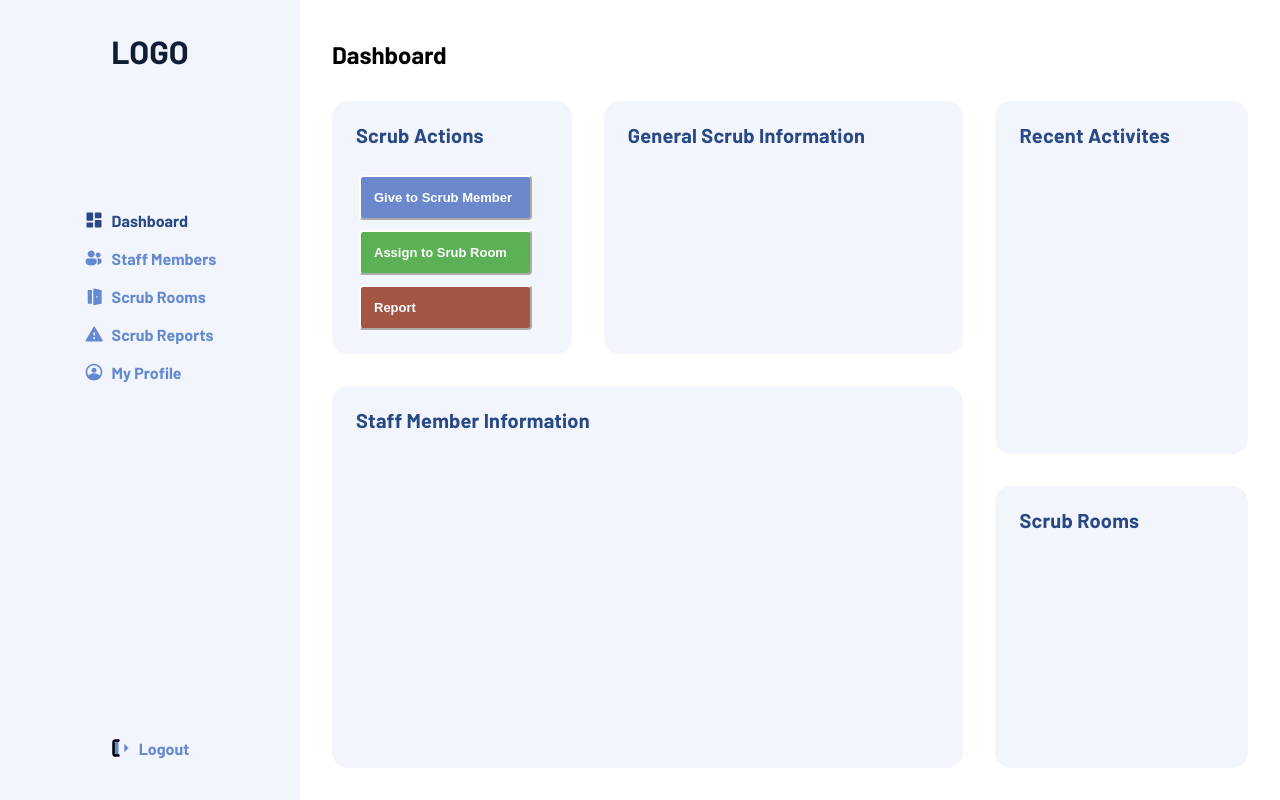
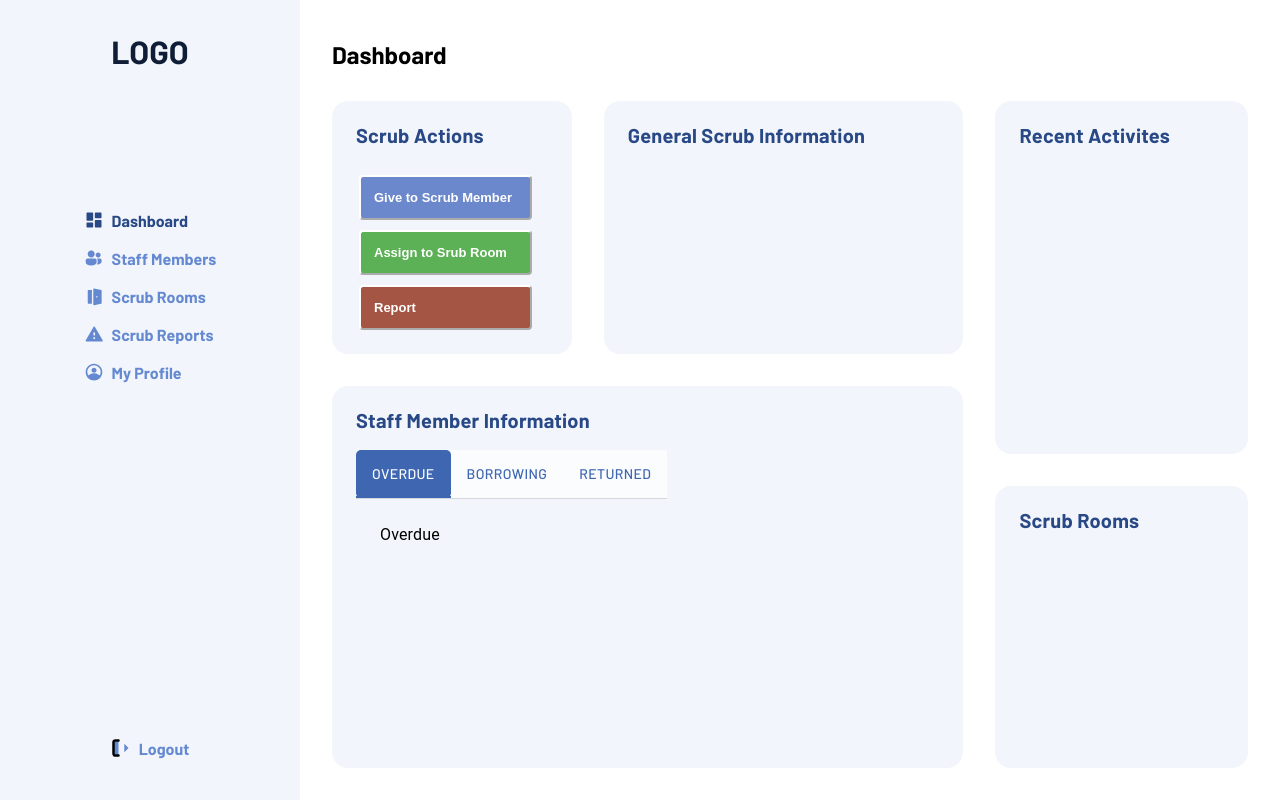
Before and after one commit to 1910653094/scrubs-project, a React (Create React App) app in the folder client/: page /h/dashboard in a window 1280 px wide. Built offline with nearby package versions, Linux system fonts and the light colour scheme.

Commit message:
I know still ugly but working

```diff
--- /dev/null
+++ b/client/src/components/DashboardComponents/RadioButtons.jsx
@@ -0,0 +1,69 @@
+import React from 'react';
+import PropTypes from 'prop-types';
+import Tabs from '@mui/material/Tabs';
+import Tab from '@mui/material/Tab';
+import Typography from '@mui/material/Typography';
+import Box from '@mui/material/Box';
+import './RadioButtons.scss'
+
+function TabPanel(props) {
+  const { children, value, index, ...other } = props;
+
+  return (
+    <div
+      role="tabpanel"
+      hidden={value !== index}
+      id={`simple-tabpanel-${index}`}
+      aria-labelledby={`simple-tab-${index}`}
+      {...other}
+    >
+      {value === index && (
+        <Box sx={{ p: 3 }}>
+          <Typography>{children}</Typography>
+        </Box>
+      )}
+    </div>
+  );
+}
+
+TabPanel.propTypes = {
+  children: PropTypes.node,
+  index: PropTypes.number.isRequired,
+  value: PropTypes.number.isRequired,
+};
+
+function a11yProps(index) {
+  return {
+    id: `simple-tab-${index}`,
+    'aria-controls': `simple-tabpanel-${index}`,
+  };
+}
+
+export default function RadioButtons() {
+  const [value, setValue] = React.useState(0);
+
+  const handleChange = (event, newValue) => {
+    setValue(newValue);
+  };
+
+  return (
+    <Box sx={{ width: 'fit-content' }}>
+      <Box sx={{ borderBottom: 1, borderColor: 'divider' }}>
+        <Tabs value={value} onChange={handleChange} aria-label="basic tabs example">
+          <Tab className="tab" label="Overdue" {...a11yProps(0)} />
+          <Tab className="tab" label="Borrowing" {...a11yProps(1)} />
+          <Tab className="tab" label="Returned" {...a11yProps(2)} />
+        </Tabs>
+      </Box>
+      <TabPanel value={value} index={0}>
+        Overdue
+      </TabPanel>
+      <TabPanel value={value} index={1}>
+        Borrowing
+      </TabPanel>
+      <TabPanel value={value} index={2}>
+        Returned
+      </TabPanel>
+    </Box>
+  );
+}
--- /dev/null
+++ b/client/src/components/DashboardComponents/RadioButtons.scss
@@ -0,0 +1,29 @@
+@use '../../sass/variables' as c;
+
+.css-heg063-MuiTabs-flexContainer{
+    color: c.$blue-base;
+    background-color: c.$blue-light-5;
+    margin-top: 20px;
+}
+
+.css-1h9z7r5-MuiButtonBase-root-MuiTab-root.Mui-selected{
+    color: c.$blue-light-5 !important;
+    background-color: c.$blue-base;
+
+}
+
+.css-1h9z7r5-MuiButtonBase-root-MuiTab-root{
+    color: c.$blue-base !important;
+    border-radius: 5px !important;
+
+
+}
+
+.css-1aquho2-MuiTabs-indicator{
+    background-color: c.$blue-base !important;
+}
+
+.tab{
+    font-family: 'Barlow' !important;
+
+}
--- a/client/src/pages/Housekeeping/HSDashboard/HSDashboard.jsx
+++ b/client/src/pages/Housekeeping/HSDashboard/HSDashboard.jsx
@@ -2,6 +2,7 @@ import React from 'react';
 import { PageWrapper, Card } from '../../../layouts';
 import './HSDashboard.scss';
 import ScrubActions from '../../../components/DashboardComponents/ScrubActions';
+import RadioButtons from '../../../components/DashboardComponents/RadioButtons';
 
 const HSDashboard = () => {
 	return (
@@ -20,7 +21,9 @@ const HSDashboard = () => {
 						</div>
 					</div>
 					<div className='row two'>
-						<Card title='Staff Member Information' />
+						<Card title='Staff Member Information'>
+							<RadioButtons />
+						</Card>
 					</div>
 				</div>
 				<div className='col two'>
--- a/package.json
+++ b/package.json
@@ -15,6 +15,7 @@
     "@mui/material": "^5.1.0",
     "react-icons": "^4.3.1",
     "react-router-dom": "^6.0.1",
+    "react-swipeable-views": "^0.14.0",
     "sass": "^1.43.4"
   },
   "devDependencies": {
```
Also changed, not shown: 1 other file (tests, documents, lock files or other folders).
